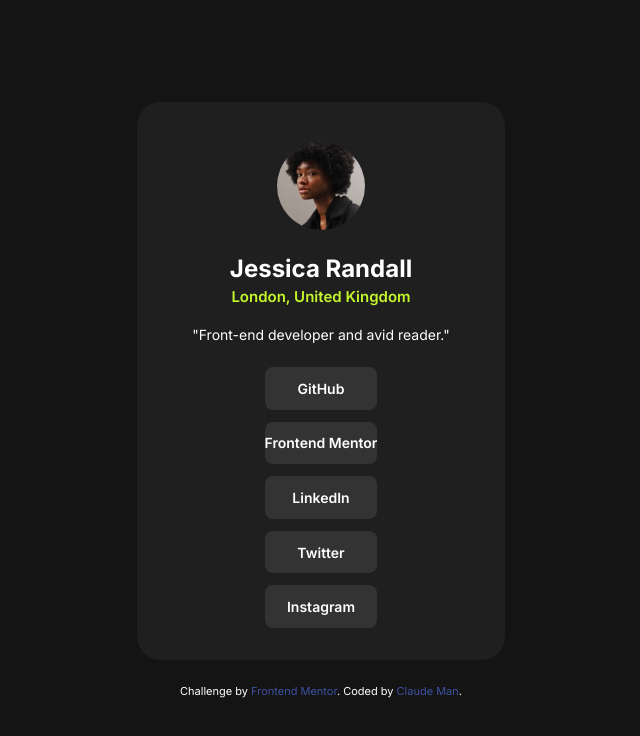
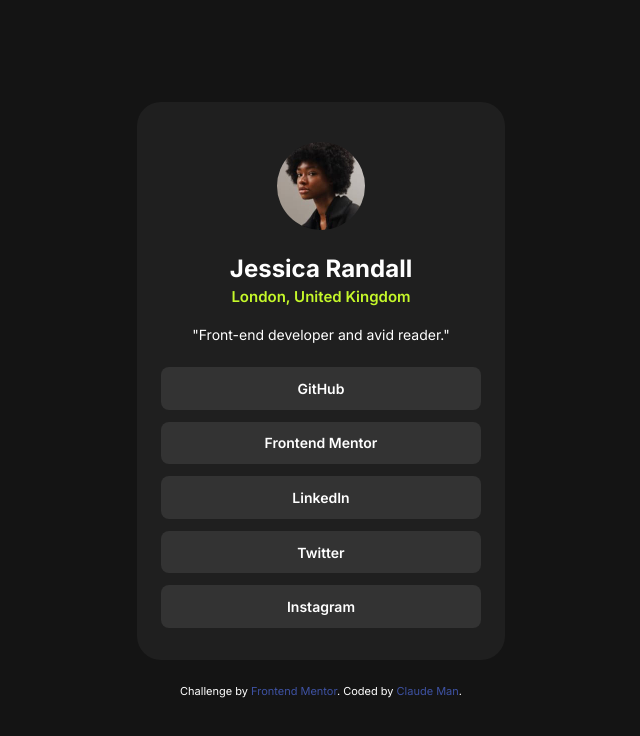
Before and after one commit to GundamSneed/claudeTest_frontendMentor, a plain HTML site: page index.html in a window 1280 px wide. Shown: the whole page, without its empty margins (319-959 px from the left). Drawn offline with Linux system fonts and the light colour scheme.

Commit message:
Update styles.css

```diff
--- a/styles.css
+++ b/styles.css
@@ -96,6 +96,10 @@ body {
 /* ---------------------------------- */
 /* Links */
 /* ---------------------------------- */
+.profile-card nav {
+  width: 100%;
+}
+
 .profile-card__links {
   width: 100%;
   display: flex;
@@ -104,9 +108,15 @@ body {
   margin-top: 1.5rem;
 }
 
+.profile-card__links li {
+  width: 100%;
+}
+
 .profile-card__link {
   display: block;
   width: 100%;
+  box-sizing: border-box;
+  text-align: center;
   padding: 0.8rem 0;
   border-radius: 0.5rem;
   background-color: var(--color-grey-700);
```
